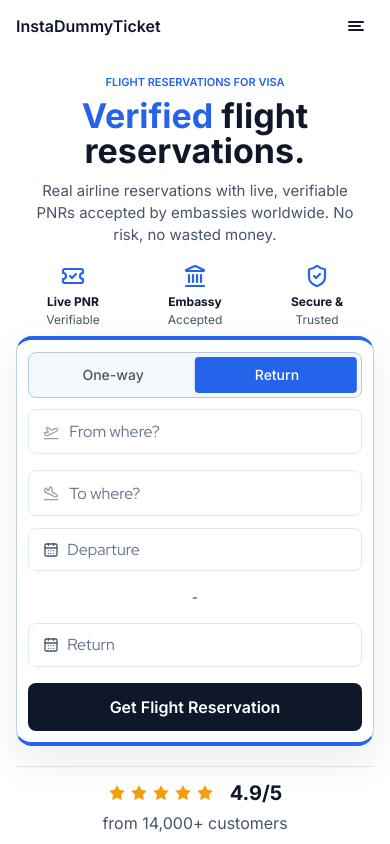
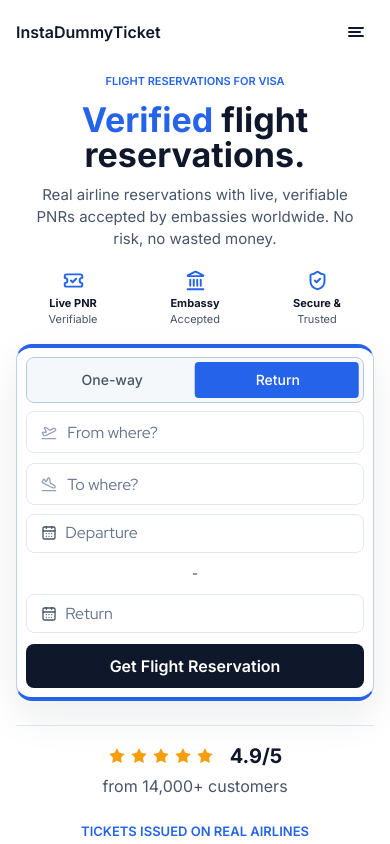
Before and after one commit to adi-makes/instaDummyTicket-redesign, a Next.js app in the folder apps/web/: page /en in a window 390 px wide. Shown: the top 844 px of the page. Built offline with nearby package versions, Linux system fonts and the light colour scheme.

Commit message:
mobile navbar and hero spacing fix

```diff
--- a/apps/web/src/app/globals.css
+++ b/apps/web/src/app/globals.css
@@ -2356,7 +2356,7 @@ html[data-scroll-reveal-ready="true"] [data-scroll-reveal].is-revealed > * {
 
   .mobile-navbar {
     width: calc(100% - 2rem);
-    height: 52px;
+    height: 64px;
   }
 
   .mobile-navbar__brand {
@@ -2413,7 +2413,7 @@ html[data-scroll-reveal-ready="true"] [data-scroll-reveal].is-revealed > * {
     width: min(calc(100% - 2rem), 23rem);
     max-width: none;
     min-height: 0;
-    padding-top: 0.35rem;
+    padding-top: 0.55rem;
     padding-bottom: 0;
   }
 
@@ -2424,7 +2424,8 @@ html[data-scroll-reveal-ready="true"] [data-scroll-reveal].is-revealed > * {
   #hero > .hero-container > div {
     width: 100%;
     max-width: 100%;
-    gap: 0.65rem;
+    gap: 0.85rem;
+    margin-top: 0;
     overflow: visible;
   }
 
@@ -2468,7 +2469,7 @@ html[data-scroll-reveal-ready="true"] [data-scroll-reveal].is-revealed > * {
   #hero .flight-field {
     border: 1px solid #b7c8e0;
     border-radius: var(--radius-control);
-    padding-block: 0.54rem;
+    padding-block: 0.42rem;
   }
 
   #hero .hero-metrics-grid {
@@ -2487,7 +2488,7 @@ html[data-scroll-reveal-ready="true"] [data-scroll-reveal].is-revealed > * {
 
   #hero .trip-toggle {
     border-color: #b7c8e0;
-    margin-bottom: 0.7rem;
+    margin-bottom: 0.5rem;
   }
 
   #hero h1 {
@@ -2496,30 +2497,46 @@ html[data-scroll-reveal-ready="true"] [data-scroll-reveal].is-revealed > * {
   }
 
   #hero h1 ~ p {
-    margin-top: 0.75rem;
+    margin-top: 0.8rem;
     font-size: 15px;
     line-height: 22px;
   }
 
   #hero .hero-form {
-    margin-top: -0.15rem;
+    margin-top: 0.2rem;
   }
 
   #hero .flight-search-shell form {
-    padding: 0.7rem;
+    padding: 0.58rem;
     border: 0;
     border-radius: inherit !important;
     box-shadow: none;
   }
 
+  #hero .flight-search-shell form > div:nth-of-type(2),
+  #hero .flight-search-shell form > div:nth-of-type(3) {
+    gap: 0.65rem;
+  }
+
+  #hero .flight-search-shell form > div:nth-of-type(3) {
+    margin-top: 0.55rem;
+  }
+
+  #hero .flight-search-shell button[type="submit"] {
+    min-height: 44px;
+    margin-top: 0.65rem;
+    padding-top: 0.75rem;
+    padding-bottom: 0.75rem;
+  }
+
   #hero .hero-eyebrow {
-    margin-bottom: 0.55rem;
+    margin-bottom: 0.8rem;
     font-size: 11px;
     line-height: 16px;
   }
 
   #hero .hero-eyebrow + h1 + p + div {
-    margin-top: 1rem;
+    margin-top: 1.15rem;
   }
 
   #hero .hero-metrics-grid > div {
--- a/apps/web/src/components/sections/Hero.jsx
+++ b/apps/web/src/components/sections/Hero.jsx
@@ -611,17 +611,17 @@ export default function Hero({mode = "full", initialData = null, onComplete = nu
               Real airline reservations with live, verifiable PNRs accepted by embassies worldwide. No risk, no wasted money.
             </p>
 
-            <div className="mx-auto mt-6 grid max-w-[32rem] grid-cols-3 gap-2 sm:mt-8 sm:gap-4 lg:mx-0 lg:mt-10">
+            <div className="mx-auto mt-5 grid max-w-[32rem] grid-cols-3 gap-2 sm:mt-8 sm:gap-4 lg:mx-0 lg:mt-10">
               {heroFeatureCards.map(({title, subtitle, icon: Icon}) => (
-                <div key={title} className="flex min-w-0 flex-col items-center gap-1 text-center lg:flex-row lg:gap-3 lg:text-left">
-                  <span className="grid h-7 w-7 shrink-0 place-items-center text-[color:var(--color-accent)] lg:h-8 lg:w-8">
-                    <Icon size={24} strokeWidth={2.2} aria-hidden="true" className="lg:h-[26px] lg:w-[26px]" />
+                <div key={title} className="flex min-w-0 flex-col items-center gap-0.5 text-center lg:flex-row lg:gap-3 lg:text-left">
+                  <span className="grid h-6 w-6 shrink-0 place-items-center text-[color:var(--color-accent)] lg:h-8 lg:w-8">
+                    <Icon size={21} strokeWidth={2.2} aria-hidden="true" className="lg:h-[26px] lg:w-[26px]" />
                   </span>
                   <span className="min-w-0">
-                    <span className="block font-body text-[12px] font-bold leading-4 text-[color:var(--color-ink)] sm:text-sm sm:leading-5 lg:text-base">
+                    <span className="block font-body text-[11px] font-bold leading-4 text-[color:var(--color-ink)] sm:text-sm sm:leading-5 lg:text-base">
                       {title}
                     </span>
-                    <span className="mt-0.5 block font-body text-[12px] font-normal leading-4 text-[color:var(--color-muted)] sm:text-sm sm:leading-5 lg:mt-1 lg:text-base">
+                    <span className="block font-body text-[11px] font-normal leading-4 text-[color:var(--color-muted)] sm:text-sm sm:leading-5 lg:mt-1 lg:text-base">
                       {subtitle}
                     </span>
                   </span>
@@ -867,7 +867,7 @@ export default function Hero({mode = "full", initialData = null, onComplete = nu
           </div>
 
           {!isFormOnly ? (
-            <div className="mx-auto mt-5 flex w-full max-w-[23rem] flex-col items-center border-t border-[color:var(--color-line)] pt-4 lg:hidden">
+            <div className="mx-auto mt-6 flex w-full max-w-[23rem] flex-col items-center border-t border-[color:var(--color-line)] pt-5 lg:hidden">
               <div className="flex items-center justify-center gap-4">
                 <span className="flex shrink-0 items-center gap-1 text-[#f59e0b]" aria-label="5 star rating">
                   {Array.from({length: 5}).map((_, index) => (
```
